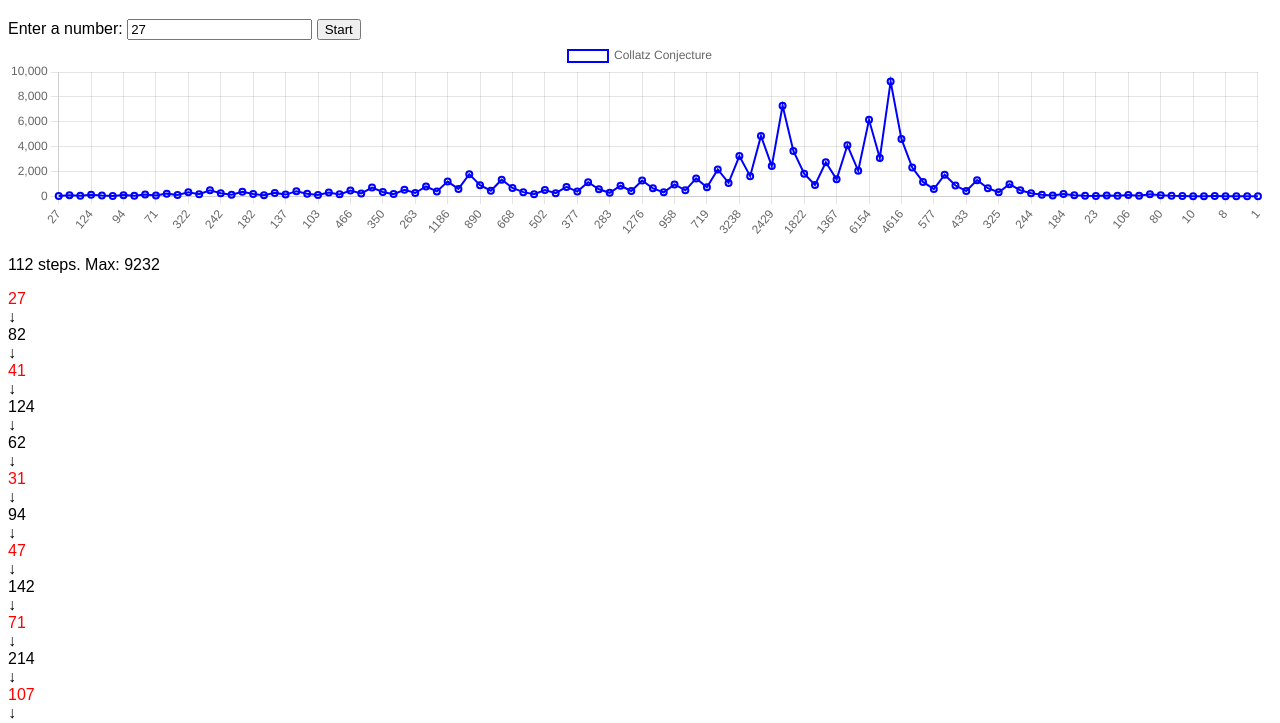
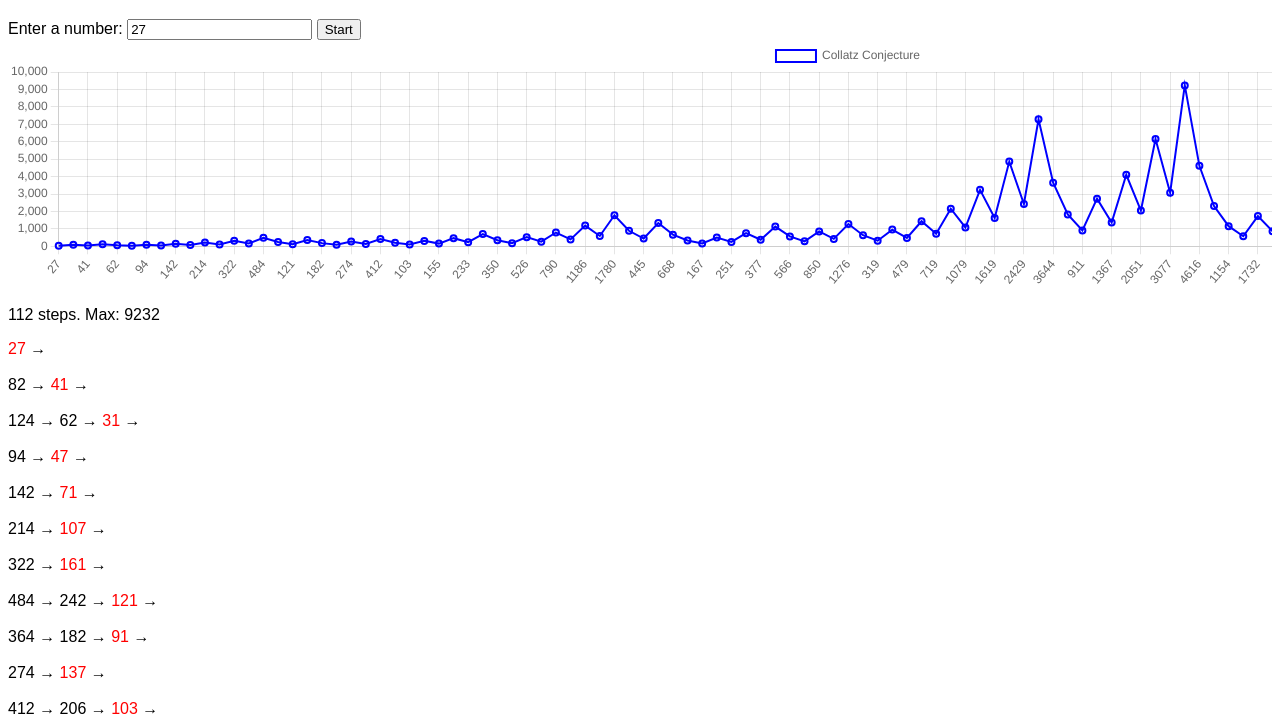
Before and after one commit to shiro46mt/collatz, a plain HTML site: page index.html in a window 1280 px wide. Both pictures are taken after a click on the button "Start". Shown: the part 61-784 px from the top of the page. Drawn offline with nearby package versions, Linux system fonts and the light colour scheme.

Commit message:
set viewport

```diff
--- a/index.html
+++ b/index.html
@@ -2,26 +2,46 @@
 <html>
 <head>
     <title>Collatz Conjecture</title>
+    <meta name="viewport" content="width=device-width, initial-scale=1">
     <style>
         body {
             font-family: Arial, sans-serif;
         }
+        .chartWrapper{
+            position: relative;
+            overflow-x: auto;
+        }
+        .chartContainer{
+            height: 250px;
+        }
+        .graph_canvas{
+            position: absolute;
+            left: 0;
+            top: 0;
+        }
     </style>
     <script src="https://cdn.jsdelivr.net/npm/chart.js"></script>
+    <script type="text/javascript">
+        var nend_params = {"media":72005,"site":407135,"spot":1155423,"type":2,"oriented":1};
+    </script>
+    <script type="text/javascript" src="https://js1.nend.net/js/nendAdLoader.js"></script>
 </head>
 <body>
     <h1>Collatz Conjecture</h1>
     <label for="inputNumber">Enter a number:</label>
     <input type="number" id="inputNumber" value="27">
     <button onclick="startCollatz()">Start</button>
-    <div>
-        <canvas id="collatzChart" width="400" height="200"></canvas>
+    <div class="chartWrapper">
+        <div class="chartContainer">
+            <canvas id="graph" class="graph_canvas"></canvas>
+        </div>
     </div>
     <p id="summary"></p>
     <div id="output"></div>
 
     <script>
-        const ctx = document.getElementById('collatzChart').getContext('2d');
+        const ctx = document.getElementById('graph').getContext('2d');
+        ctx.canvas.height = 250;
         let data = [];
         const labels = [];
         let myChart;
@@ -46,10 +66,10 @@
                 data.push(x);
 
                 if (x % 2 === 0) {
-                    outputDiv.innerHTML += x + '<br>&darr;<br>';
+                    outputDiv.innerHTML += x + ' &rarr; ';
                     x /= 2;
                 } else {
-                    outputDiv.innerHTML += '<span style="color: red">' + x + '</span><br>&darr;<br>';
+                    outputDiv.innerHTML += '<span style="color: red">' + x + '</span> &rarr; <br> <br>';
                     x = 3 * x + 1;
                 }
             }
@@ -57,7 +77,13 @@
             data.push(1);
 
             outputDiv.innerHTML += '<span style="color: red">1</span>'; // Add the final 1
-            document.getElementById('summary').innerHTML = data.length + ' steps. Max: ' + data.reduce((a,b)=>Math.max(a,b));
+            document.getElementById('summary').innerHTML = data.length + ' steps. Max: ' + data.reduce((a, b) => Math.max(a, b));
+
+            // Calculate the new width based on data length
+            let width = data.length * 15;
+            // Set the width of the graph and the canvas
+            document.getElementById('graph').style.width = width + "px";
+            ctx.canvas.width = width;
 
             createChart();
         }
@@ -80,8 +106,11 @@
                     }]
                 },
                 options: {
-                    responsive: true,
-                    maintainAspectRatio: false
+                    responsive: false,
+                    maintainAspectRatio: false,
+                    legend: {
+                        display: false,
+                    }
                 }
             });
         }
```
